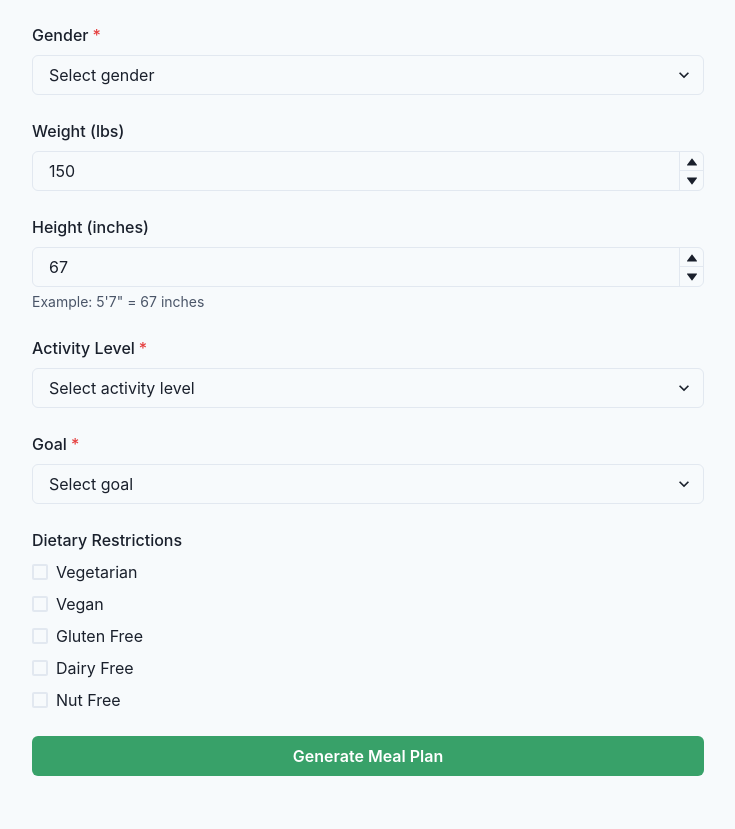
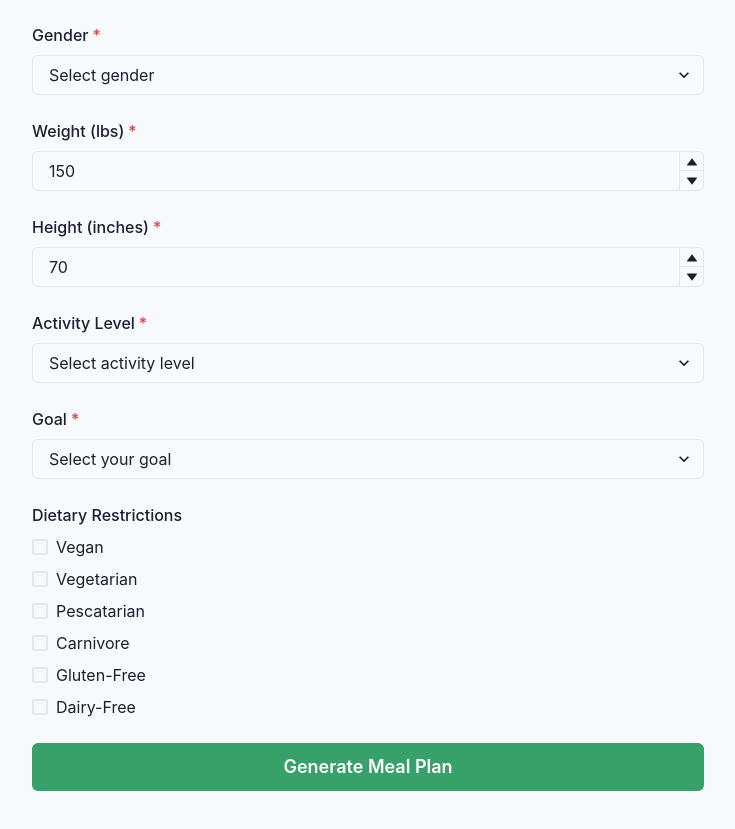
Before and after one commit to Samireye/fit-formula-frontend, a React (Vite) app: page /meal-planner in a window 1280 px wide. Shown: the part 269-1098 px from the top of the page, without its empty margins (272-1007 px from the left). Built offline with nearby package versions, Linux system fonts and the light colour scheme.

Commit message:
fix: restore meal planner with dietary restrictions and update API endpoint

```diff
--- a/src/pages/MealPlanner.tsx
+++ b/src/pages/MealPlanner.tsx
@@ -4,29 +4,29 @@ import {
   Button,
   FormControl,
   FormLabel,
+  Input,
   Select,
   VStack,
   Heading,
   useToast,
-  useColorModeValue,
   NumberInput,
   NumberInputField,
   NumberInputStepper,
   NumberIncrementStepper,
   NumberDecrementStepper,
+  Checkbox,
   Stack,
-  Checkbox,
   Text,
+  useColorModeValue,
 } from '@chakra-ui/react'
-import axios, { AxiosError } from 'axios'
+import axios from 'axios'
 import ReactMarkdown from 'react-markdown'
-import '../styles/workout-plan.css'
 
 interface FormData {
   age: number
   gender: string
-  weight: number // in lbs
-  height: number // in inches
+  weight: number
+  height: number
   activity_level: string
   goal: string
   dietary_restrictions: string[]
@@ -41,61 +41,29 @@ interface MealPlanResponse {
   }
 }
 
-export default function MealPlanner(): JSX.Element {
+export default function MealPlanner() {
   const toast = useToast()
-  const [loading, setLoading] = useState<boolean>(false)
-  const [mealPlan, setMealPlan] = useState<string>('')
+  const [loading, setLoading] = useState(false)
+  const [mealPlan, setMealPlan] = useState('')
   const [calculations, setCalculations] = useState<MealPlanResponse['calculations'] | null>(null)
-
-  // Move all color mode values to the top level
-  const calculationsBg = useColorModeValue('blue.50', 'blue.900')
-  const calculationsTextColor = useColorModeValue('gray.700', 'gray.200')
-  const mealPlanBg = useColorModeValue('white', 'gray.700')
-  const mealPlanTextColor = useColorModeValue('gray.800', 'gray.100')
-  const h2Color = useColorModeValue('blue.600', 'blue.200')
-  const h3Color = useColorModeValue('gray.700', 'gray.300')
-  const strongColor = useColorModeValue('gray.700', 'gray.200')
 
   const [formData, setFormData] = useState<FormData>({
     age: 30,
     gender: '',
     weight: 150,
-    height: 67, // 5'7" in inches
+    height: 70,
     activity_level: '',
     goal: '',
     dietary_restrictions: [],
   })
 
-  const handleSubmit = async (e: React.FormEvent<HTMLFormElement>): Promise<void> => {
+  const handleSubmit = async (e: React.FormEvent) => {
     e.preventDefault()
-
-    // Validate all required fields
-    const requiredFields = {
-      gender: 'Gender',
-      activity_level: 'Activity Level',
-      goal: 'Goal'
-    }
-
-    const missingFields = Object.entries(requiredFields)
-      .filter(([key]) => !formData[key as keyof typeof requiredFields])
-      .map(([_, label]) => label)
-
-    if (missingFields.length > 0) {
-      toast({
-        title: 'Required Fields Missing',
-        description: `Please fill out: ${missingFields.join(', ')}`,
-        status: 'error',
-        duration: 5000,
-        isClosable: true,
-      })
-      return
-    }
-
     setLoading(true)
 
     try {
       const response = await axios.post<MealPlanResponse>(
-        'http://localhost:8003/api/generate-meal-plan',
+        `${import.meta.env.VITE_API_URL}/meal-plan`,
         formData
       )
 
@@ -110,10 +78,9 @@ export default function MealPlanner(): JSX.Element {
       })
     } catch (error) {
       console.error('Error:', error)
-      const axiosError = error as AxiosError<{ detail: string }>
       toast({
         title: 'Error',
-        description: axiosError.response?.data?.detail || 'Failed to generate meal plan. Please try again.',
+        description: 'Failed to generate meal plan. Please try again.',
         status: 'error',
         duration: 5000,
         isClosable: true,
@@ -125,35 +92,65 @@ export default function MealPlanner(): JSX.Element {
 
   const handleDietaryRestrictionChange = (restriction: string, isChecked: boolean) => {
     setFormData(prev => {
+      const newRestrictions = isChecked
+        ? [...prev.dietary_restrictions, restriction]
+        : prev.dietary_restrictions.filter(r => r !== restriction)
+
+      // Handle mutually exclusive options
       if (isChecked) {
+        if (restriction === 'carnivore') {
           return {
             ...prev,
-          dietary_restrictions: [...prev.dietary_restrictions, restriction]
+            dietary_restrictions: ['carnivore']
           }
-      } else {
+        } else if (restriction === 'pescatarian') {
           return {
             ...prev,
-          dietary_restrictions: prev.dietary_restrictions.filter(r => r !== restriction)
+            dietary_restrictions: newRestrictions.filter(r => r !== 'carnivore' && r !== 'vegan')
           }
+        } else if (restriction === 'vegan') {
+          return {
+            ...prev,
+            dietary_restrictions: newRestrictions.filter(r => r !== 'carnivore' && r !== 'pescatarian')
+          }
+        }
+      }
+
+      return {
+        ...prev,
+        dietary_restrictions: newRestrictions
       }
     })
   }
 
+  const isDietaryRestrictionDisabled = (restriction: string) => {
+    if (formData.dietary_restrictions.includes('carnivore')) {
+      return restriction !== 'carnivore'
+    }
+    if (formData.dietary_restrictions.includes('vegan')) {
+      return restriction === 'carnivore' || restriction === 'pescatarian'
+    }
+    if (formData.dietary_restrictions.includes('pescatarian')) {
+      return restriction === 'carnivore' || restriction === 'vegan'
+    }
+    return false
+  }
+
   return (
-    <Box maxW="800px" mx="auto" p={8}>
-      <Heading mb={6}>Create Your Meal Plan</Heading>
+    <Box maxW="800px" mx="auto" p={{ base: 4, md: 8 }}>
+      <Heading mb={6} textAlign={{ base: "center", md: "left" }}>Create Your Meal Plan</Heading>
       <form onSubmit={handleSubmit}>
         <VStack spacing={6} align="stretch">
-          <FormControl>
+          <FormControl isRequired>
             <FormLabel>Age</FormLabel>
             <NumberInput
-              min={18}
-              max={100}
+              min={1}
+              max={120}
               value={formData.age}
               onChange={(valueString) => {
                 const value = parseInt(valueString)
                 if (!isNaN(value)) {
-                  setFormData(prev => ({ ...prev, age: value }))
+                  setFormData({ ...formData, age: value })
                 }
               }}>
               <NumberInputField />
@@ -172,19 +169,20 @@ export default function MealPlanner(): JSX.Element {
               onChange={(e) => setFormData({ ...formData, gender: e.target.value })}>
               <option value="male">Male</option>
               <option value="female">Female</option>
+              <option value="other">Other</option>
             </Select>
           </FormControl>
 
-          <FormControl>
+          <FormControl isRequired>
             <FormLabel>Weight (lbs)</FormLabel>
             <NumberInput
-              min={80}
-              max={400}
+              min={1}
+              max={500}
               value={formData.weight}
               onChange={(valueString) => {
                 const value = parseInt(valueString)
                 if (!isNaN(value)) {
-                  setFormData(prev => ({ ...prev, weight: value }))
+                  setFormData({ ...formData, weight: value })
                 }
               }}>
               <NumberInputField />
@@ -195,16 +193,16 @@ export default function MealPlanner(): JSX.Element {
             </NumberInput>
           </FormControl>
 
-          <FormControl>
+          <FormControl isRequired>
             <FormLabel>Height (inches)</FormLabel>
             <NumberInput
-              min={48}
-              max={96}
+              min={1}
+              max={120}
               value={formData.height}
               onChange={(valueString) => {
                 const value = parseInt(valueString)
                 if (!isNaN(value)) {
-                  setFormData(prev => ({ ...prev, height: value }))
+                  setFormData({ ...formData, height: value })
                 }
               }}>
               <NumberInputField />
@@ -213,9 +211,6 @@ export default function MealPlanner(): JSX.Element {
                 <NumberDecrementStepper />
               </NumberInputStepper>
             </NumberInput>
-            <Text fontSize="sm" color="gray.600" mt={1}>
-              Example: 5'7" = 67 inches
-            </Text>
           </FormControl>
 
           <FormControl isRequired>
@@ -225,22 +220,22 @@ export default function MealPlanner(): JSX.Element {
               value={formData.activity_level}
               onChange={(e) => setFormData({ ...formData, activity_level: e.target.value })}>
               <option value="sedentary">Sedentary (little or no exercise)</option>
-              <option value="lightly_active">Lightly Active (1-3 days/week)</option>
-              <option value="moderately_active">Moderately Active (3-5 days/week)</option>
-              <option value="very_active">Very Active (6-7 days/week)</option>
-              <option value="extra_active">Extra Active (very active + physical job)</option>
+              <option value="light">Lightly active (light exercise 1-3 days/week)</option>
+              <option value="moderate">Moderately active (moderate exercise 3-5 days/week)</option>
+              <option value="very">Very active (hard exercise 6-7 days/week)</option>
+              <option value="extra">Extra active (very hard exercise & physical job)</option>
             </Select>
           </FormControl>
 
           <FormControl isRequired>
             <FormLabel>Goal</FormLabel>
             <Select
-              placeholder="Select goal"
+              placeholder="Select your goal"
               value={formData.goal}
               onChange={(e) => setFormData({ ...formData, goal: e.target.value })}>
-              <option value="weight_loss">Weight Loss</option>
-              <option value="weight_gain">Weight Gain</option>
-              <option value="maintenance">Maintenance</option>
+              <option value="lose">Lose Weight</option>
+              <option value="maintain">Maintain Weight</option>
+              <option value="gain">Gain Weight</option>
             </Select>
           </FormControl>
 
@@ -248,41 +243,54 @@ export default function MealPlanner(): JSX.Element {
             <FormLabel>Dietary Restrictions</FormLabel>
             <Stack spacing={2}>
               <Checkbox
+                isChecked={formData.dietary_restrictions.includes('vegan')}
+                onChange={(e) => handleDietaryRestrictionChange('vegan', e.target.checked)}
+                isDisabled={isDietaryRestrictionDisabled('vegan')}
+              >
+                Vegan
+              </Checkbox>
+              <Checkbox
+                isChecked={formData.dietary_restrictions.includes('vegetarian')}
                 onChange={(e) => handleDietaryRestrictionChange('vegetarian', e.target.checked)}
-                isChecked={formData.dietary_restrictions.includes('vegetarian')}
+                isDisabled={isDietaryRestrictionDisabled('vegetarian')}
               >
                 Vegetarian
               </Checkbox>
               <Checkbox
-                onChange={(e) => handleDietaryRestrictionChange('vegan', e.target.checked)}
-                isChecked={formData.dietary_restrictions.includes('vegan')}
+                isChecked={formData.dietary_restrictions.includes('pescatarian')}
+                onChange={(e) => handleDietaryRestrictionChange('pescatarian', e.target.checked)}
+                isDisabled={isDietaryRestrictionDisabled('pescatarian')}
               >
-                Vegan
+                Pescatarian
               </Checkbox>
               <Checkbox
-                onChange={(e) => handleDietaryRestrictionChange('gluten_free', e.target.checked)}
-                isChecked={formData.dietary_restrictions.includes('gluten_free')}
+                isChecked={formData.dietary_restrictions.includes('carnivore')}
+                onChange={(e) => handleDietaryRestrictionChange('carnivore', e.target.checked)}
+                isDisabled={isDietaryRestrictionDisabled('carnivore')}
               >
-                Gluten Free
+                Carnivore
               </Checkbox>
               <Checkbox
-                onChange={(e) => handleDietaryRestrictionChange('dairy_free', e.target.checked)}
-                isChecked={formData.dietary_restrictions.includes('dairy_free')}
+                isChecked={formData.dietary_restrictions.includes('gluten-free')}
+                onChange={(e) => handleDietaryRestrictionChange('gluten-free', e.target.checked)}
+                isDisabled={isDietaryRestrictionDisabled('gluten-free')}
               >
-                Dairy Free
+                Gluten-Free
               </Checkbox>
               <Checkbox
-                onChange={(e) => handleDietaryRestrictionChange('nut_free', e.target.checked)}
-                isChecked={formData.dietary_restrictions.includes('nut_free')}
+                isChecked={formData.dietary_restrictions.includes('dairy-free')}
+                onChange={(e) => handleDietaryRestrictionChange('dairy-free', e.target.checked)}
+                isDisabled={isDietaryRestrictionDisabled('dairy-free')}
               >
-                Nut Free
+                Dairy-Free
               </Checkbox>
             </Stack>
           </FormControl>
 
           <Button
+            type="submit"
             colorScheme="green"
-            type="submit"
+            size="lg"
             isLoading={loading}
             loadingText="Generating">
             Generate Meal Plan
@@ -290,54 +298,23 @@ export default function MealPlanner(): JSX.Element {
         </VStack>
       </form>
 
-      {calculations && (
-        <Box mt={8} p={4} borderWidth={1} borderRadius="lg" bg={calculationsBg}>
-          <Heading size="sm" mb={2}>Calculations</Heading>
-          <Text color={calculationsTextColor}>BMR: {Math.round(calculations.bmr)} calories/day</Text>
-          <Text color={calculationsTextColor}>TDEE: {Math.round(calculations.tdee)} calories/day</Text>
-          <Text color={calculationsTextColor}>Target: {Math.round(calculations.target_calories)} calories/day</Text>
+      {mealPlan && calculations && (
+        <Box mt={8} p={6} borderWidth={1} borderRadius="lg" bg={useColorModeValue('white', 'gray.700')}>
+          <VStack spacing={4} align="stretch">
+            <Box>
+              <Heading size="md" mb={2}>Daily Caloric Needs</Heading>
+              <Text>BMR (Basal Metabolic Rate): {calculations.bmr} calories</Text>
+              <Text>TDEE (Total Daily Energy Expenditure): {calculations.tdee} calories</Text>
+              <Text>Target Daily Calories: {calculations.target_calories} calories</Text>
             </Box>
-      )}
 
-      {mealPlan && (
-        <Box mt={8} p={6} borderWidth={1} borderRadius="lg" bg={mealPlanBg}>
-          <Heading size="md" mb={4}>
-            Your Personalized Meal Plan
-          </Heading>
-          <Box
-            className="workout-plan"
-            p={4}
-            color={mealPlanTextColor}
-            sx={{
-              '& h2': {
-                color: h2Color,
-                fontSize: 'xl',
-                fontWeight: 'bold',
-                mt: 4,
-                mb: 2
-              },
-              '& h3': {
-                color: h3Color,
-                fontSize: 'lg',
-                fontWeight: 'semibold',
-                mt: 3,
-                mb: 2
-              },
-              '& ul': {
-                listStyle: 'disc',
-                pl: 4,
-                mb: 3
-              },
-              '& li': {
-                mb: 2
-              },
-              '& strong': {
-                color: strongColor
-              }
-            }}
-          >
+            <Box>
+              <Heading size="md" mb={4}>Your Personalized Meal Plan</Heading>
+              <Box className="meal-plan">
                 <ReactMarkdown>{mealPlan}</ReactMarkdown>
               </Box>
+            </Box>
+          </VStack>
         </Box>
       )}
     </Box>
```
Lines whose indentation alone changed are shown as unchanged.
